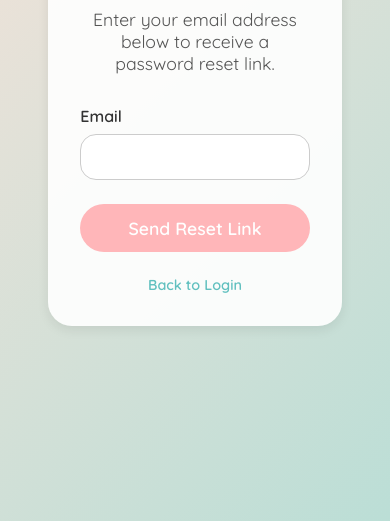
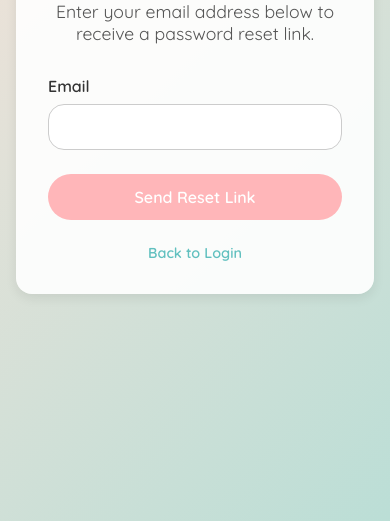
Before and after one commit to m1orez/summer-bingo, a plain HTML site: page pages/forgotPassword.html in a window 390 px wide. Shown: the part 323-844 px from the top of the page. Drawn offline with Linux system fonts and the light colour scheme.

Commit message:
forgot password responsive

```diff
--- a/styles/forgotPassword.css
+++ b/styles/forgotPassword.css
@@ -25,18 +25,21 @@ body {
   width: 100%;
   max-width: 400px;
   text-align: center;
+  box-sizing: border-box;
 }
 
 #forgotPassword h1 {
   font-size: 2.5rem;
   color: #61C0BF;
   margin-bottom: 1.5rem;
+  word-wrap: break-word;
 }
 
 #forgotPassword p {
   font-size: 1.1rem;
   color: #555;
   margin-bottom: 2rem;
+  word-wrap: break-word;
 }
 
 .input-container {
@@ -59,6 +62,7 @@ body {
   background-color: #fff;
   font-size: 1rem;
   transition: border 0.3s ease;
+  box-sizing: border-box;
 }
 
 .input-container input:focus {
@@ -77,6 +81,7 @@ button {
   border-radius: 2rem;
   cursor: pointer;
   transition: background-color 0.3s ease;
+  box-sizing: border-box;
 }
 
 button:hover {
@@ -92,6 +97,7 @@ button:hover {
   text-decoration: none;
   font-weight: 600;
   transition: text-decoration 0.3s ease;
+  word-wrap: break-word;
 }
 
 #forgotPassword form a:hover {
@@ -99,12 +105,22 @@ button:hover {
 }
 
 @media (max-width: 480px) {
+  body {
+    padding: 1rem;
+  }
+
   #forgotPassword {
     padding: 2rem;
-    width: 90%;
+    width: 100%;
+    max-width: none;
+    border-radius: 1rem;
   }
 
   #forgotPassword h1 {
     font-size: 2rem;
   }
+
+  button {
+    font-size: 1rem;
+  }
 }
```
